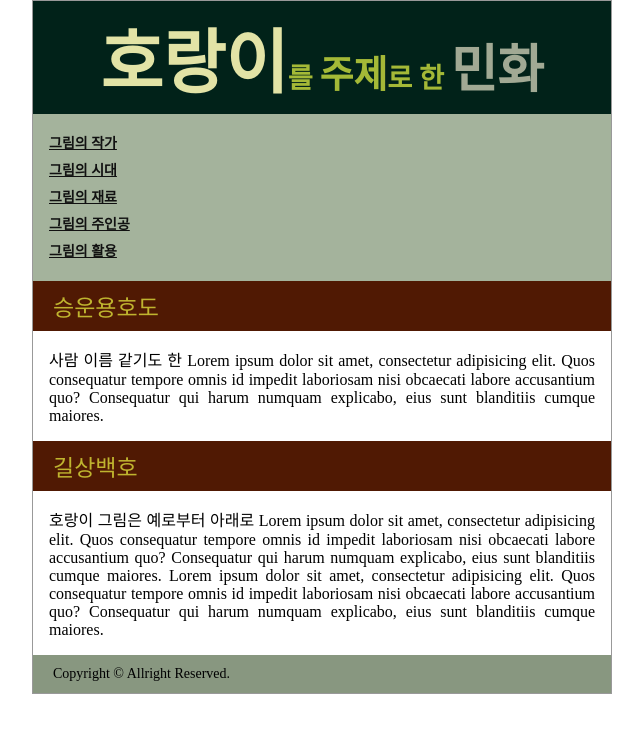
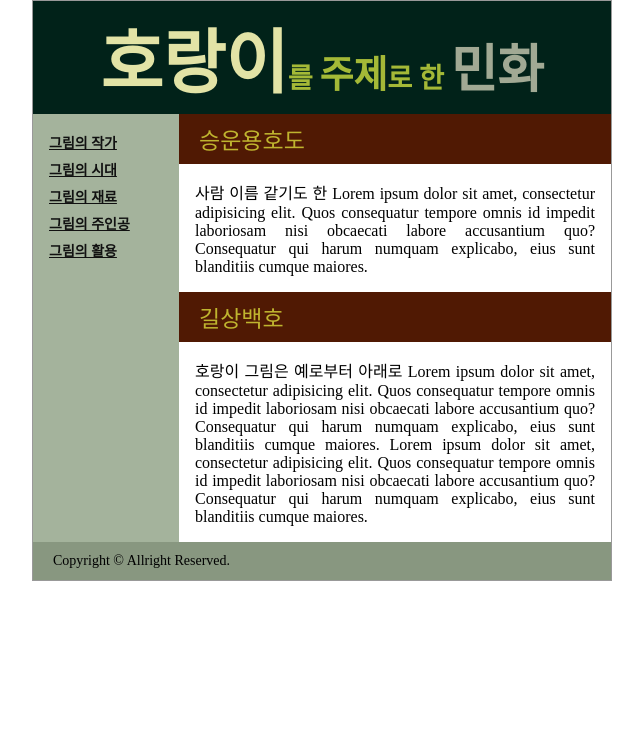
Before and after one commit to rdw5373/0809_Layout2Col_Drill, a plain HTML site: page displayTbl/index.html in a window 1280 px wide. Shown: the whole page, without its empty margins (318-961 px from the left). Drawn offline with Linux system fonts and the light colour scheme.

Commit message:
0809_dispTbl_2열레이아웃

```diff
--- a/displayTbl/index.html
+++ b/displayTbl/index.html
@@ -4,7 +4,7 @@
     <meta charset="UTF-8">
     <meta http-equiv="X-UA-Compatible" content="IE=edge">
     <meta name="viewport" content="width=device-width, initial-scale=1.0">
-    <title>Float 2열 레이아웃</title>
+    <title>display: table 2열 레이아웃</title>
     <link rel="stylesheet" href="style/style.css">
 </head>
 
@@ -21,9 +21,13 @@
         </header>
         <!-- header#header -->
 
-        <main id="main">
+        <main id="main" class="dispTbl">
+            <!-- display: table -->
 
-            <nav id="gnb">
+            <div class="dispTblRow">
+                <!-- 감싸주는 요소 만들기 -->
+
+            <nav id="gnb" class="dispTblCell">
                 <ul id="mainMenu">
                     <li class="mainLi">
                         <a href="#">그림의 작가</a>
@@ -44,7 +48,7 @@
             </nav>
             <!-- nav#gnb -->
 
-            <div id="contents">
+            <div id="contents" class="dispTblCell">
                <article>
                    <header class="articleTitle">
                        <h2>
@@ -87,6 +91,9 @@
             </div>
             <!-- div#contents -->
 
+        </div>
+        <!-- div.dispTblRow -->
+
         </main>
         <!-- main#main -->
 
--- a/displayTbl/style/style.css
+++ b/displayTbl/style/style.css
@@ -19,6 +19,16 @@ a:hover {
 
 ul {
   list-style: none;
+}
+
+.dispTbl {
+  display: table;
+}
+.dispTblRow {
+  display: table-row;
+}
+.dispTblCell {
+  display: table-cell;
 }
 /* Reset 끝 */
 
@@ -57,6 +67,12 @@ header#header {
 /* main 시작 */
 /* nav#gnb 시작 */
 nav#gnb {
+  width: 146px; /*폭 잡아주기*/
+
+  vertical-align: top;
+  /* display:table 레이아웃에서
+  아래쪽 세로정렬이 적용될수있기 때문 */
+
   padding: 16px;
   background-color: #a4b39c;
 }
@@ -66,6 +82,15 @@ nav#gnb {
 /* nav#gnb 끝 */
 
 /* div#contents 시작 */
+div#contents {
+  vertical-align: top;
+}
+/* 디스플레이:테이블 레이아웃을 적용하면
+2열 또는  3열에서 특정 영역의
+내용이 세로 정렬에서 bottom정렬로
+적용될때가 있음. 이 때 vertical:top을
+적용하여 세로 정렬에서 top정렬을 적용함. */
+
 div#contents h2 {
   color: #bfb42f;
   font-size: 23px;
```
